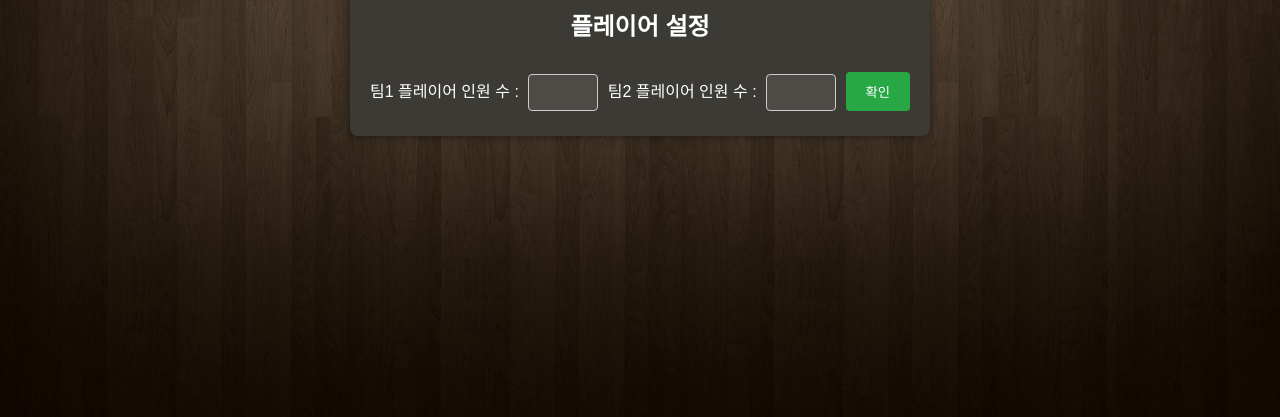
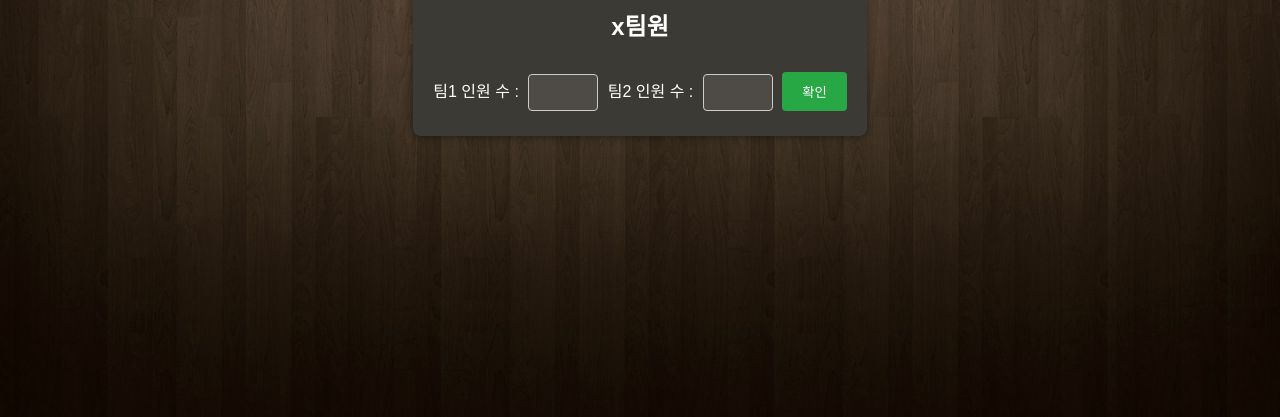
Before and after one commit to leejae-woong/beangame, a plain HTML site: page index.html in a window 1280 px wide. Shown: the part 383-800 px from the top of the page. Drawn offline with Linux system fonts and the light colour scheme.

Commit message:
Update index.html

```diff
--- a/index.html
+++ b/index.html
@@ -10,17 +10,18 @@
     <div class="container">
         <h1>콩의 딜레마</h1>
         <div id="setup">
-            <h2>플레이어 설정</h2>
+            <h2>x팀원</h2>
             <form id="teamSizeForm">
-                <label for="team1Size">팀1 플레이어 인원 수 :</label>
+                <label for="team1Size">팀1 인원 수 :</label>
                 <input type="number" id="team1Size" min="1" max="10" required>
-                <label for="team2Size">팀2 플레이어 인원 수 :</label>
+                <label for="team2Size">팀2 인원 수 :</label>
                 <input type="number" id="team2Size" min="1" max="10" required>
                 <button type="submit">확인</button>
             </form>
         </div>
         <div id="playerSetup" style="display: none;">
-            <h2>닉네임 및 비밀번호 입력</h2>
+            <h2>플레이어 개인정보</h2>
+            <h3>*비밀번호는 콩 제출 때 쓰이니 기억하셔야 합니다.*</h3>
             <form id="individualPlayerForm">
                 <label for="playerName">플레이어 이름:</label>
                 <input type="text" id="playerName" required>
```
